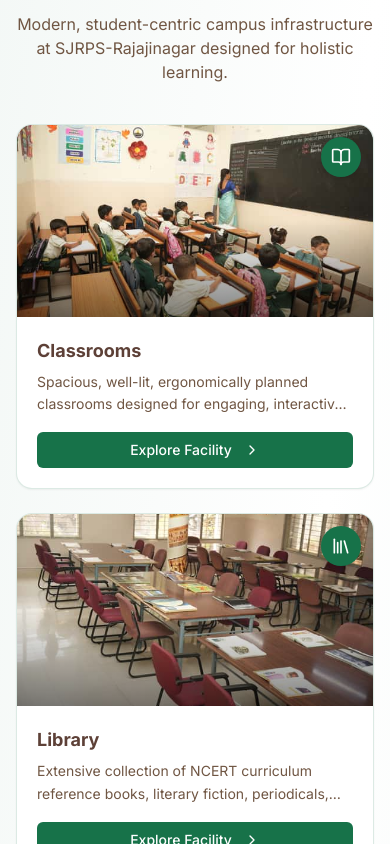
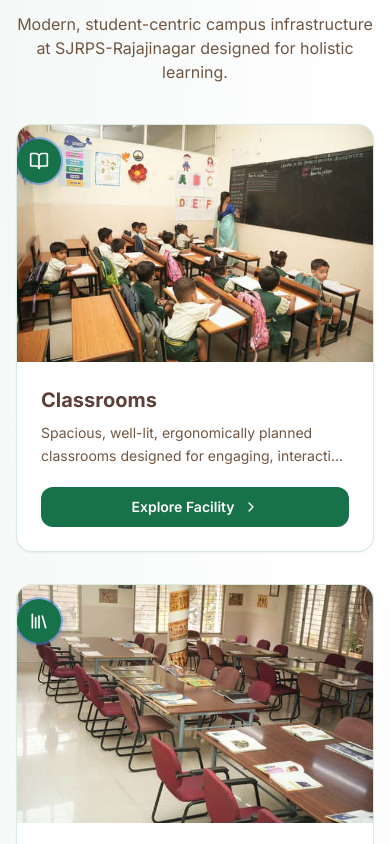
Before and after one commit to ROI-1213/sjrps_public_school_rajajinagar, a React (Vite) app: page / in a window 390 px wide. Shown: the part 5960-6804 px from the top of the page. Built offline with nearby package versions, Linux system fonts and the light colour scheme; no server answers.

Commit message:
Enlarge card sizes in Facilities and Moments at SJRPS Gallery sections

```diff
--- a/src/components/FacilitiesSection.tsx
+++ b/src/components/FacilitiesSection.tsx
@@ -18,44 +18,43 @@
           </p>
         </div>
 
-        <div className="grid grid-cols-1 sm:grid-cols-2 lg:grid-cols-3 gap-6 max-w-6xl mx-auto">
+        <div className="grid grid-cols-1 sm:grid-cols-2 lg:grid-cols-3 gap-8 max-w-7xl mx-auto">
           {facilitiesData.map((f) => {
             const Icon = f.iconComponent;
             return (
               <Card
                 key={f.id}
-                className="group flex flex-col overflow-hidden border border-indian-green/15 hover:border-indian-green/50 hover:shadow-xl hover:-translate-y-1 transition-all duration-300 bg-white rounded-2xl"
+                className="group flex flex-col overflow-hidden border border-indian-green/15 hover:border-indian-green/50 hover:shadow-2xl hover:-translate-y-1.5 transition-all duration-300 bg-white rounded-2xl"
               >
-                <div className="relative h-48 overflow-hidden bg-slate-100">
+                <div className="relative h-56 sm:h-60 overflow-hidden bg-slate-100">
                   <img
                     src={f.coverImage}
                     alt={f.coverImageAlt}
                     loading="lazy"
-                    className="w-full h-full object-cover object-center group-hover:scale-110 transition-transform duration-500"
+                    className="w-full h-full object-cover object-center group-hover:scale-108 transition-transform duration-500"
                     onError={(e) => {
                       (e.currentTarget as HTMLImageElement).src = "/placeholder.svg";
                     }}
                   />
-                  <div className="absolute inset-0 bg-gradient-to-t from-black/50 via-transparent to-transparent pointer-events-none" />
-                  <div className="absolute top-3 right-3 bg-indian-green w-10 h-10 rounded-full flex items-center justify-center shadow-md z-10">
+                  <div className="absolute inset-0 bg-gradient-to-t from-black/55 via-transparent to-transparent pointer-events-none" />
+                  <div className="absolute top-3.5 right-3.5 bg-indian-green w-11 h-11 rounded-full flex items-center justify-center shadow-lg z-10 ring-2 ring-white/80">
                     <Icon className="h-5 w-5 text-white" />
                   </div>
                 </div>
-                <CardContent className="p-5 flex flex-col flex-1">
-                  <h3 className="text-lg font-bold text-school-brown mb-1.5 group-hover:text-indian-green transition-colors">
+                <CardContent className="p-6 flex flex-col flex-1">
+                  <h3 className="text-xl font-bold text-school-brown mb-2 group-hover:text-indian-green transition-colors">
                     {f.title}
                   </h3>
-                  <p className="text-muted-foreground text-sm leading-relaxed line-clamp-2 mb-4 flex-1">
+                  <p className="text-muted-foreground text-sm leading-relaxed line-clamp-2 mb-5 flex-1">
                     {f.description}
                   </p>
                   <Button
                     asChild
-                    size="sm"
-                    className="bg-indian-green hover:bg-indian-green/90 text-white w-full"
+                    className="bg-indian-green hover:bg-indian-green/90 text-white w-full font-semibold py-2.5 rounded-xl shadow-xs"
                   >
                     <Link to={f.route}>
                       Explore Facility
-                      <ChevronRight className="ml-1 h-3.5 w-3.5" />
+                      <ChevronRight className="ml-1.5 h-4 w-4" />
                     </Link>
                   </Button>
                 </CardContent>
--- a/src/components/GallerySection.tsx
+++ b/src/components/GallerySection.tsx
@@ -54,23 +54,23 @@
           <p className="text-base text-muted-foreground">A glimpse into the vibrant campus life and milestones at Rajajinagar.</p>
         </div>
 
-        <div className="grid grid-cols-2 md:grid-cols-3 lg:grid-cols-4 gap-4 max-w-6xl mx-auto">
+        <div className="grid grid-cols-1 sm:grid-cols-2 lg:grid-cols-4 gap-6 max-w-7xl mx-auto">
           {images.map((item, i) => (
             <button
               key={i}
               onClick={() => setOpenIndex(i)}
-              className="group relative aspect-[4/3] overflow-hidden rounded-xl shadow-md hover:shadow-xl transition-all duration-300"
+              className="group relative h-56 sm:h-64 w-full overflow-hidden rounded-2xl shadow-md hover:shadow-2xl transition-all duration-300 hover:-translate-y-1.5 focus:outline-none"
             >
               <img
                 src={item.url}
                 alt={item.caption}
-                className="w-full h-full object-cover transition-transform duration-500 group-hover:scale-110"
+                className="w-full h-full object-cover transition-transform duration-500 group-hover:scale-108"
                 onError={(e) => {
                   (e.currentTarget as HTMLImageElement).src = "/placeholder.svg";
                 }}
               />
-              <div className="absolute inset-0 bg-indian-green/0 group-hover:bg-indian-green/30 transition-colors duration-300 flex items-end p-3">
-                <span className="text-white text-xs font-medium opacity-0 group-hover:opacity-100 transition-opacity drop-shadow">
+              <div className="absolute inset-0 bg-gradient-to-t from-black/75 via-black/20 to-transparent opacity-90 group-hover:opacity-100 transition-opacity duration-300 flex items-end p-4">
+                <span className="text-white text-xs sm:text-sm font-semibold leading-snug drop-shadow-md text-left">
                   {item.caption}
                 </span>
               </div>
```
